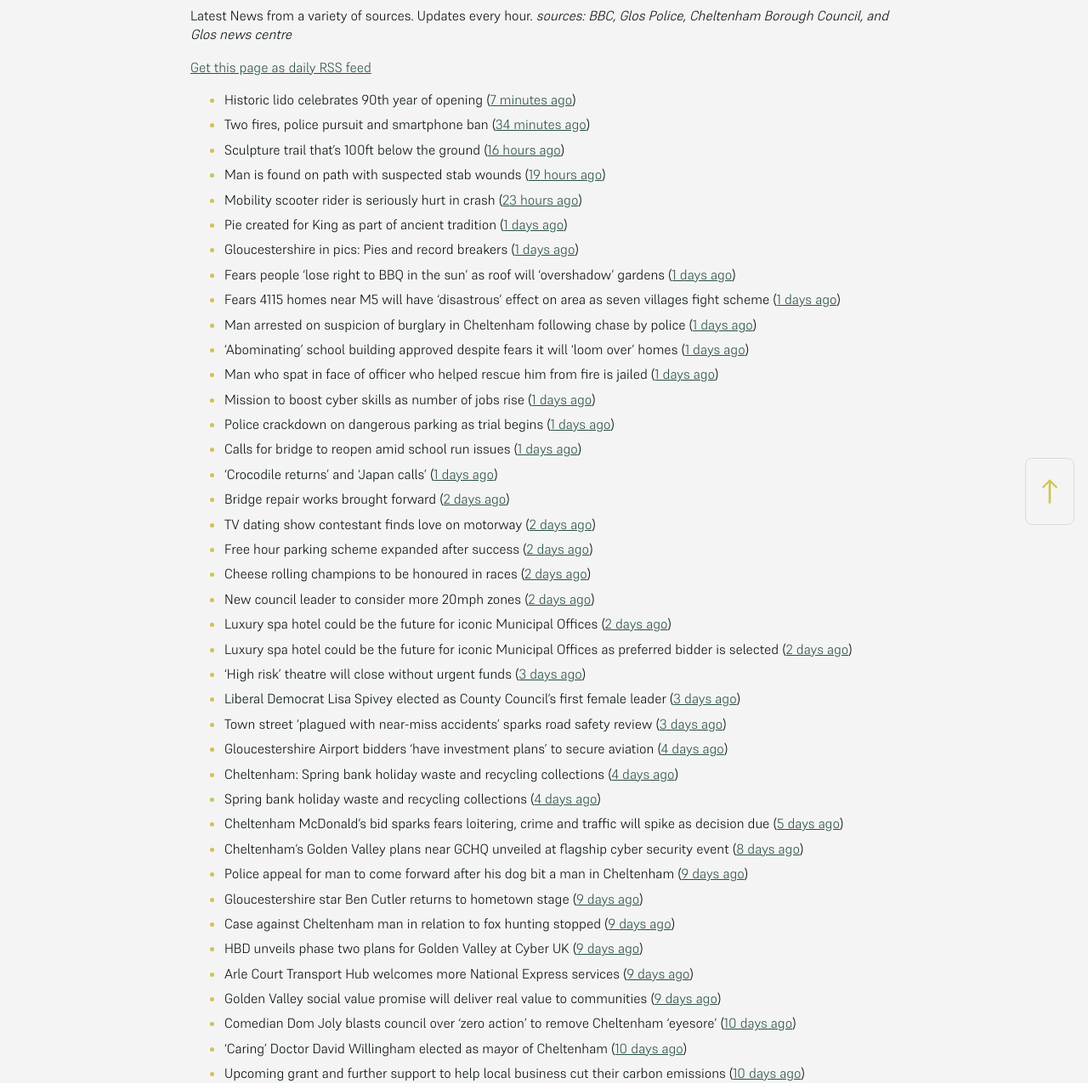
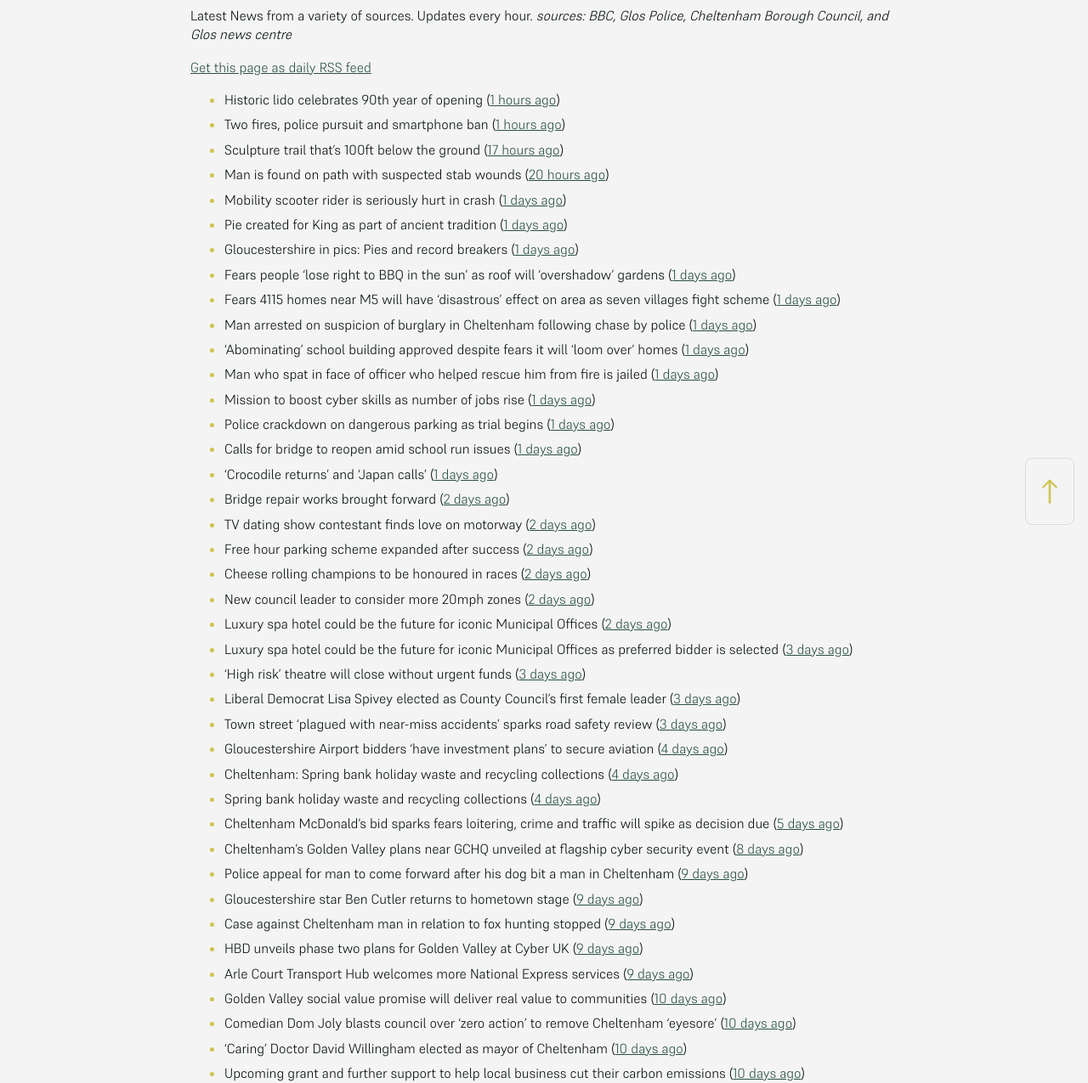
Before and after one commit to mat-0/cheltenham-open-data, a Jekyll site: the page built from _pages/news.md, in a window 1280 px wide. Shown: the part 266-1541 px from the top of the page at 85% size. Built offline with Jekyll 4.4.1, drawn with Linux system fonts in a browser that asks for light colours.

Commit message:
Updated 2025-05-25 07:57:48

```diff
--- a/_pages/news.md
+++ b/_pages/news.md
@@ -12,11 +12,11 @@ _sources: BBC, Glos Police, Cheltenham Borough Council, and Glos news centre_
 [Get this page as daily RSS feed](/daily.rss)
 
 <!-- news_marker starts -->
-- Historic lido celebrates 90th year of opening ([7 minutes ago](https://www.bbc.com/news/articles/ce39nny2212o))
-- Two fires, police pursuit and smartphone ban ([34 minutes ago](https://www.bbc.com/news/articles/cd62jl7j2z5o))
-- Sculpture trail that's 100ft below the ground ([16 hours ago](https://www.bbc.com/news/articles/cgq335gp951o))
-- Man is found on path with suspected stab wounds ([19 hours ago](https://www.bbc.com/news/articles/c5yxl0lxv4lo))
-- Mobility scooter rider is seriously hurt in crash ([23 hours ago](https://www.bbc.com/news/articles/cx2eqqnx4zlo))
+- Historic lido celebrates 90th year of opening ([1 hours ago](https://www.bbc.com/news/articles/ce39nny2212o))
+- Two fires, police pursuit and smartphone ban ([1 hours ago](https://www.bbc.com/news/articles/cd62jl7j2z5o))
+- Sculpture trail that's 100ft below the ground ([17 hours ago](https://www.bbc.com/news/articles/cgq335gp951o))
+- Man is found on path with suspected stab wounds ([20 hours ago](https://www.bbc.com/news/articles/c5yxl0lxv4lo))
+- Mobility scooter rider is seriously hurt in crash ([1 days ago](https://www.bbc.com/news/articles/cx2eqqnx4zlo))
 - Pie created for King as part of ancient tradition ([1 days ago](https://www.bbc.com/news/articles/ckgxxnve341o))
 - Gloucestershire in pics: Pies and record breakers ([1 days ago](https://www.bbc.com/news/articles/clyvvpgg4xyo))
 - Fears people ‘lose right to BBQ in the sun’ as roof will ‘overshadow’ gardens ([1 days ago](https://gloucesternewscentre.co.uk/fears-people-lose-right-to-bbq-in-the-sun-as-roof-will-overshadow-gardens/))
@@ -34,7 +34,7 @@ _sources: BBC, Glos Police, Cheltenham Borough Council, and Glos news centre_
 - Cheese rolling champions to be honoured in races ([2 days ago](https://www.bbc.com/news/articles/cy8nkklvm9mo))
 - New council leader to consider more 20mph zones ([2 days ago](https://www.bbc.com/news/articles/c1kvvdv71m4o))
 - Luxury spa hotel could be the future for iconic Municipal Offices ([2 days ago](https://gloucesternewscentre.co.uk/luxury-spa-hotel-could-be-the-future-for-iconic-municipal-offices/))
-- Luxury spa hotel could be the future for iconic Municipal Offices as preferred bidder is selected ([2 days ago](https://www.cheltenham.gov.uk/news/article/3014/luxury_spa_hotel_could_be_the_future_for_iconic_municipal_offices_as_preferred_bidder_is_selected))
+- Luxury spa hotel could be the future for iconic Municipal Offices as preferred bidder is selected ([3 days ago](https://www.cheltenham.gov.uk/news/article/3014/luxury_spa_hotel_could_be_the_future_for_iconic_municipal_offices_as_preferred_bidder_is_selected))
 - 'High risk' theatre will close without urgent funds ([3 days ago](https://www.bbc.com/news/articles/cvgqqypywe1o))
 - Liberal Democrat Lisa Spivey elected as County Council’s first female leader ([3 days ago](https://gloucesternewscentre.co.uk/liberal-democrat-lisa-spivey-elected-as-county-councils-first-female-leader/))
 - Town street ‘plagued with near-miss accidents’ sparks road safety review ([3 days ago](https://gloucesternewscentre.co.uk/town-street-plagued-with-near-miss-accidents-sparks-road-safety-review/))
@@ -48,7 +48,7 @@ _sources: BBC, Glos Police, Cheltenham Borough Council, and Glos news centre_
 - Case against Cheltenham man in relation to fox hunting stopped ([9 days ago](https://gloucesternewscentre.co.uk/case-against-cheltenham-man-in-relation-to-fox-hunting-stopped/))
 - HBD unveils phase two plans for Golden Valley at Cyber UK ([9 days ago](https://www.cheltenham.gov.uk/news/article/3012/hbd_unveils_phase_two_plans_for_golden_valley_at_cyber_uk))
 - Arle Court Transport Hub welcomes more National Express services ([9 days ago](https://gloucesternewscentre.co.uk/arle-court-transport-hub-welcomes-more-national-express-services/))
-- Golden Valley social value promise will deliver real value to communities ([9 days ago](https://www.cheltenham.gov.uk/news/article/3011/golden_valley_social_value_promise_will_deliver_real_value_to_communities))
+- Golden Valley social value promise will deliver real value to communities ([10 days ago](https://www.cheltenham.gov.uk/news/article/3011/golden_valley_social_value_promise_will_deliver_real_value_to_communities))
 - Comedian Dom Joly blasts council over ‘zero action’ to remove Cheltenham ‘eyesore’ ([10 days ago](https://gloucesternewscentre.co.uk/comedian-dom-joly-blasts-council-over-zero-action-to-remove-cheltenham-eyesore/))
 - ‘Caring’ Doctor David Willingham elected as mayor of Cheltenham ([10 days ago](https://gloucesternewscentre.co.uk/caring-doctor-david-willingham-elected-as-mayor-of-cheltenham/))
 - Upcoming grant and further support to help local business cut their carbon emissions ([10 days ago](https://www.cheltenham.gov.uk/news/article/3010/upcoming_grant_and_further_support_to_help_local_business_cut_their_carbon_emissions))
```
Also changed, not shown: _data/flood.json (+5 -27 lines), _pages/fix-my-street.md (+1 -1 lines), index.md (+5 -5 lines).
